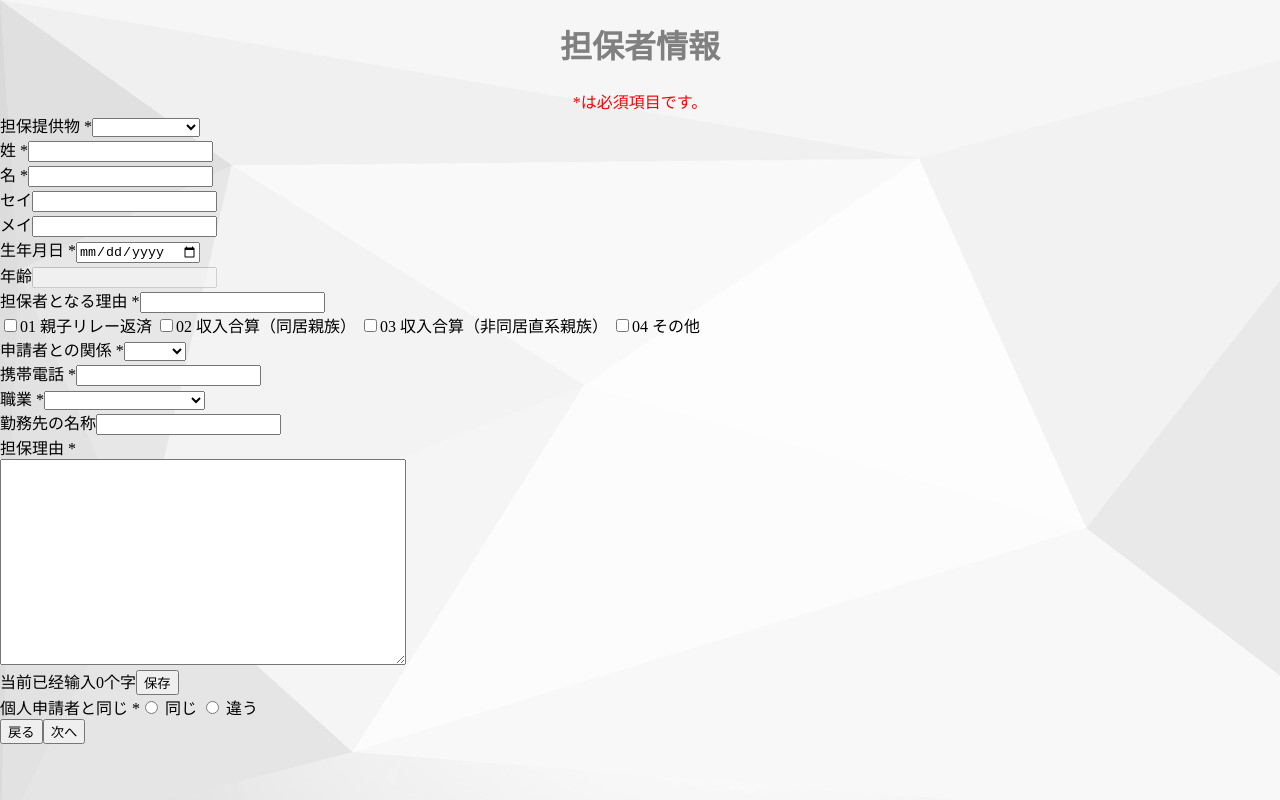
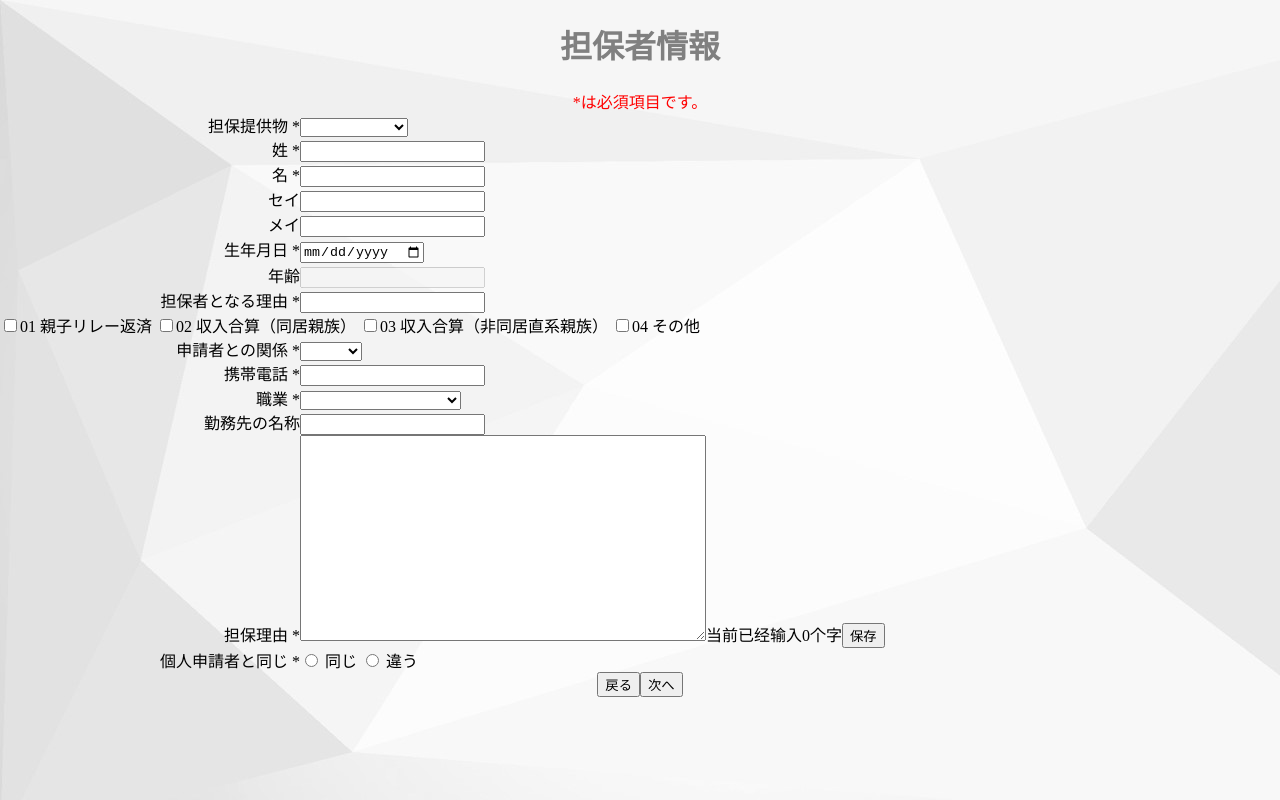
Before and after one commit to RigHakiko/20230214_SaiGaiYuShi_vue_copy_from_github02, a Vue app in the folder 20230208_01_project_vue2_cli_01/: page /Content02 in a window 1280 px wide. Built offline with nearby package versions, Linux system fonts and the light colour scheme.

Commit message:
加了几个样式, 加了 class="name description", 弄buttons div与class

```diff
--- a/20230208_01_project_vue2_cli_01/src/components/Content02.vue
+++ b/20230208_01_project_vue2_cli_01/src/components/Content02.vue
@@ -10,7 +10,7 @@
         <!-- <input type="button" value="tmp" @click="next()" /> -->
         <div>
 
-            <label>担保提供物 *</label>
+            <label class="name description">担保提供物 *</label>
             <div class="kiho">
 
                 <select v-model="collateralProviderZhy.cpTanpoMono">
@@ -26,7 +26,7 @@
 
         <div>
 
-            <label>姓 *</label>
+            <label class="name description">姓 *</label>
             <div class="kiho">
 
                 <input type="text" v-model="collateralProviderZhy.cpNameSei" />
@@ -44,7 +44,7 @@
         <div>
 
 
-            <label>名 *</label>
+            <label class="name description">名 *</label>
             <div class="kiho">
 
                 <input type="text" v-model="collateralProviderZhy.cpNameMei" />
@@ -62,7 +62,7 @@
 
         <div>
 
-            <label>セイ</label>
+            <label class="name description">セイ</label>
             <div class="kiho">
 
                 <input type="text" v-model="collateralProviderZhy.cpNameSeiKana" />
@@ -78,7 +78,7 @@
         </div>
         <div>
 
-            <label>メイ</label>
+            <label class="name description">メイ</label>
             <div class="kiho">
 
                 <input type="text" v-model="collateralProviderZhy.cpNameMeiKana" />
@@ -94,7 +94,7 @@
         </div>
         <div>
 
-            <label>生年月日 *</label>
+            <label class="name description">生年月日 *</label>
             <div class="kiho">
 
                 <input type="date" v-model="collateralProviderZhy.cpBirthDateYear" />
@@ -106,7 +106,7 @@
         </div>
         <div>
 
-            <label>年齢</label>
+            <label class="name description">年齢</label>
             <div class="kiho">
 
                 <input type="text" v-model="collateralProviderZhy.cpBirthDate" disabled/>
@@ -120,7 +120,7 @@
 
         <div>
 
-            <label>担保者となる理由 *</label>
+            <label class="name description">担保者となる理由 *</label>
             <div class="kiho">
 
 
@@ -140,7 +140,7 @@
         </div>
         <div>
 
-            <label>申請者との関係 *</label>
+            <label class="name description">申請者との関係 *</label>
 
             <div class="kiho">
 
@@ -160,7 +160,7 @@
         </div>
         <div>
 
-            <label>携帯電話 *</label>
+            <label class="name description">携帯電話 *</label>
             <div class="kiho">
 
 
@@ -173,7 +173,7 @@
         </div>
         <div>
 
-            <label>職業 *</label>
+            <label class="name description">職業 *</label>
             <div class="kiho">
 
                 <select v-model="collateralProviderZhy.cpHonninShokugyoCode">
@@ -192,7 +192,7 @@
         </div>
         <div>
 
-            <label>勤務先の名称</label>
+            <label class="name description">勤務先の名称</label>
             <div class="kiho">
 
                 <input type="text" v-model="collateralProviderZhy.cpHonninKinmusakiName"
@@ -205,13 +205,13 @@
         </div>
         <div>
 
-            <label>担保理由 *</label>
+            <label class="name description">担保理由 *</label>
             <div class="kiho">
-                <div>
+                <!-- <div> -->
 
                 <textarea type="textarea" id="cpReasonTextArea" v-model="collateralProviderZhy.cpReason" >
                 </textarea>
-                </div>
+                <!-- </div> -->
 
                 <span class="errorMessage" id="" v-if="cpReasonWarmingTextTooShortFlag">
                     cpReasonWarmingTextTooShortFlag
@@ -228,7 +228,7 @@
 
         <div>
 
-            <label>個人申請者と同じ *</label>
+            <label class="name description">個人申請者と同じ *</label>
             <div class="kiho">
 
                 <input type="radio" name="onaji" id="01" value="01" v-model="collateralProviderZhy.cpSame" />
@@ -243,7 +243,7 @@
 
         </div>
 
-        <div>
+        <div class="buttons">
             <input type="button" value="戻る" @click="previous"/>
             <input type="button" value="次へ" @click="next" />
         </div>
@@ -716,4 +716,20 @@ textarea{
     height: 200px;
     width: 400px;
 }
+.kiho {
+    display: inline;
+    width: 300px;
+    position: relative;
+}
+.buttons{
+    text-align: center;
+}
+.description {
+    display: inline-block;
+    width: 300px;
+    text-align: right;
+}
+.buttons{
+    text-align: center;
+}
 </style>
```
